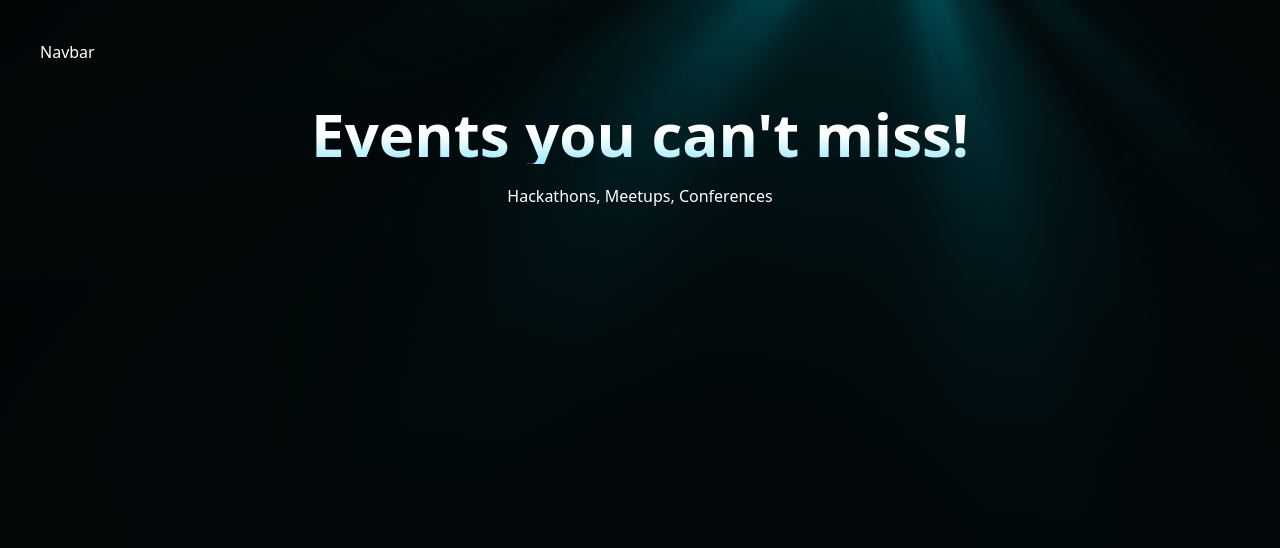
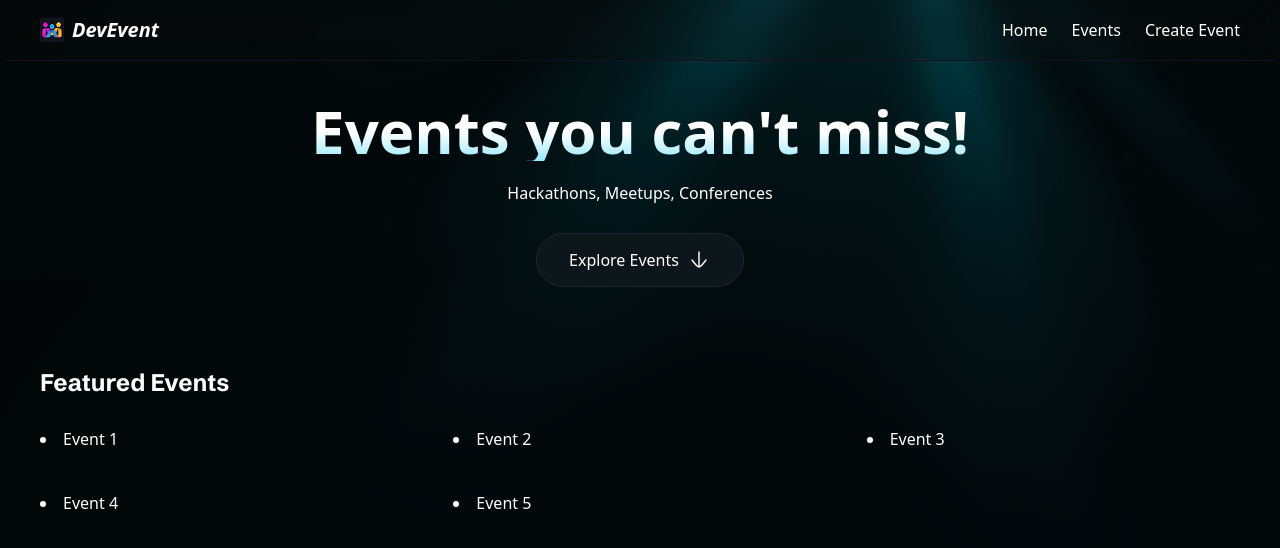
Before and after one commit to niravpandey/event-platform, a Next.js app: page / in a window 1280 px wide. Shown: the top 548 px of the page. Built offline with nearby package versions, Linux system fonts and the light colour scheme; a web font is replaced by a local one.

Commit message:
Added components

```diff
--- a/app/(root)/layout.tsx
+++ b/app/(root)/layout.tsx
@@ -1,9 +1,9 @@
 import React from "react";
+import Navbar from "@/components/Navbar";
 
 const Layout = ({ children }: { children: React.ReactNode }) => {
     return (
         <div>
-            <p>Navbar</p>
             {children}
         </div>
     )
--- a/app/(root)/page.tsx
+++ b/app/(root)/page.tsx
@@ -1,11 +1,23 @@
+import ExploreBtn from "@/components/ExploreBtn";
+
 const Home = () => {
     return (
-        <main>
             <section>
                 <h1 className="text-center">Events you can't miss!</h1>
                 <p className="text-center mt-5">Hackathons, Meetups, Conferences</p>
+                <ExploreBtn />
+
+                <div className="mt-20 space-y-7">
+                    <h3>Featured Events</h3>
+                    <ul className="events">
+                        {[1,2,3,4,5].map((event)=>(
+                            <li key={event}>Event {event}</li>
+                        ))}
+                    </ul>
+                </div>
+
             </section>
-        </main>
+
     )
 }
 export default Home
--- a/app/layout.tsx
+++ b/app/layout.tsx
@@ -2,6 +2,8 @@
 import { Schibsted_Grotesk, Martian_Mono} from "next/font/google";
 import "./globals.css";
 import LightRays from "@/components/LightRays";
+import Navbar from "@/components/Navbar";
+import React from "react";
 
 const schibstedGrotesk = Schibsted_Grotesk({
   variable: "--font-schibsted-grotesk",
@@ -28,6 +30,7 @@
       <body
         className={`${schibstedGrotesk.variable} ${martianMono.variable} antialiased`}
       >
+      <Navbar/>
       <div className="absolute inset-0 top-0 z-[-1] min-h-screen">
           <LightRays
               raysOrigin="top-center-offset"
--- /dev/null
+++ b/components/ExploreBtn.tsx
@@ -0,0 +1,15 @@
+'use client';
+import Image from "next/image";
+
+const ExploreBtn = () => {
+    return (
+        <button type="button" id= "explore-btn" className = "mt-7 mx-auto" onClick={()=>console.log('Clicked!')}>
+            <a href="#events">
+                Explore Events
+                <Image src="/icons/arrow-down.svg" alt="arrow-down" width={24} height={24}/>
+            </a>
+        </button>
+
+    )
+}
+export default ExploreBtn
--- /dev/null
+++ b/components/Navbar.tsx
@@ -0,0 +1,23 @@
+import React from 'react'
+import Link from "next/link";
+import Image from "next/image";
+
+const Navbar = () => {
+    return (
+        <header>
+            <nav>
+                <Link href='/' className='logo'>
+                    <Image src='/icons/logo.png' alt="logo" width={24} height={24}/>
+                    <p> DevEvent</p>
+                </Link>
+                <ul>
+                    <Link href="/">Home</Link>
+                    <Link href="/">Events</Link>
+                    <Link href="/">Create Event</Link>
+
+                </ul>
+            </nav>
+        </header>
+    )
+}
+export default Navbar
```
